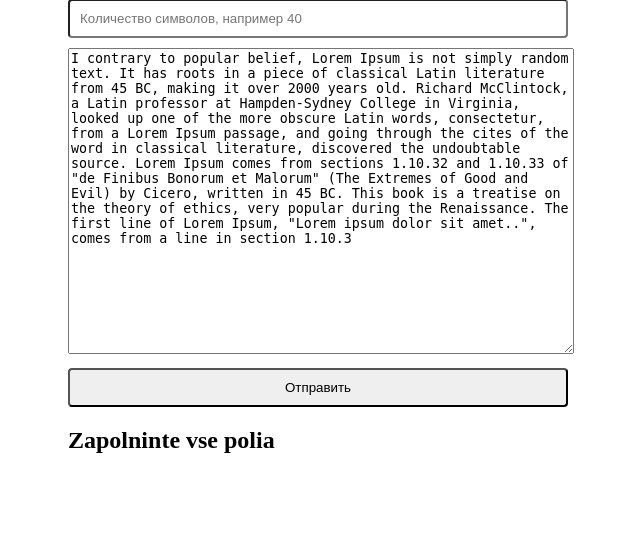
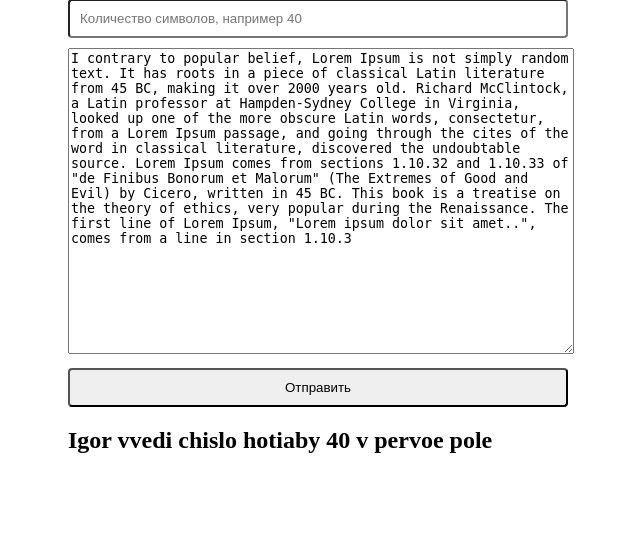
Before and after one commit to SergeyUstilka/phpStudy, a PHP site: page / in a window 1280 px wide. Shown: the part 81-628 px from the top of the page, without its empty margins (322-962 px from the left). Run offline with PHP 8.4, Linux system fonts and the light colour scheme; data that the repository does not hold is empty.

Commit message:
v1.1 Программа для обрезки текста для анонсов, д/з на 25.09.2018гПрограмма для обрезки текста для анонсов, д/з на 25.09.2018г

```diff
--- a/index.php
+++ b/index.php
@@ -47,10 +47,9 @@
 </div>
 <p>
 <?php
-if ($_POST['text_length'] == ''){
-    echo ' <h2>Zapolninte vse polia</h2>';
-}
-else{
+if (!intval($_POST['text_length'])){
+    echo '<h2>Igor vvedi chislo hotiaby 40 v pervoe pole</h2>';
+}else{
     $str = $_POST['text'];
     $text_length = intval($_POST['text_length']);
     $substr = substr($str, 0, $text_length);// Poluchili obrezannuu no neobrabotannuu stroku
@@ -59,6 +58,7 @@ else{
     echo '</br></br>';
     $a = strlen(strrchr($substr, ' '));
     echo "<h3>Poluchaem:</h3> </br>".$lastsubst = substr($substr,  0 , strlen($substr) -  $a)." ...";
+
 }
 ?>
 </p>
```
